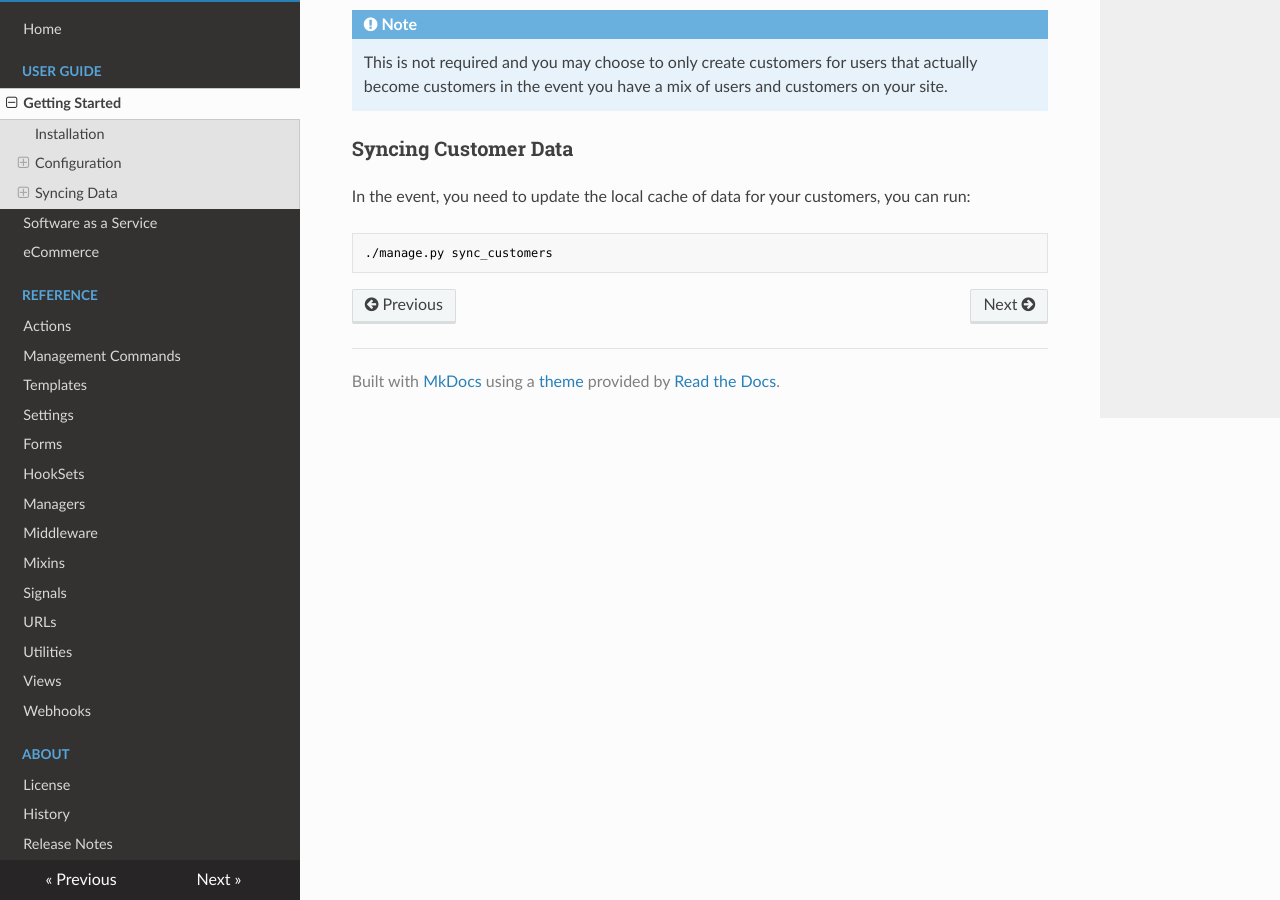
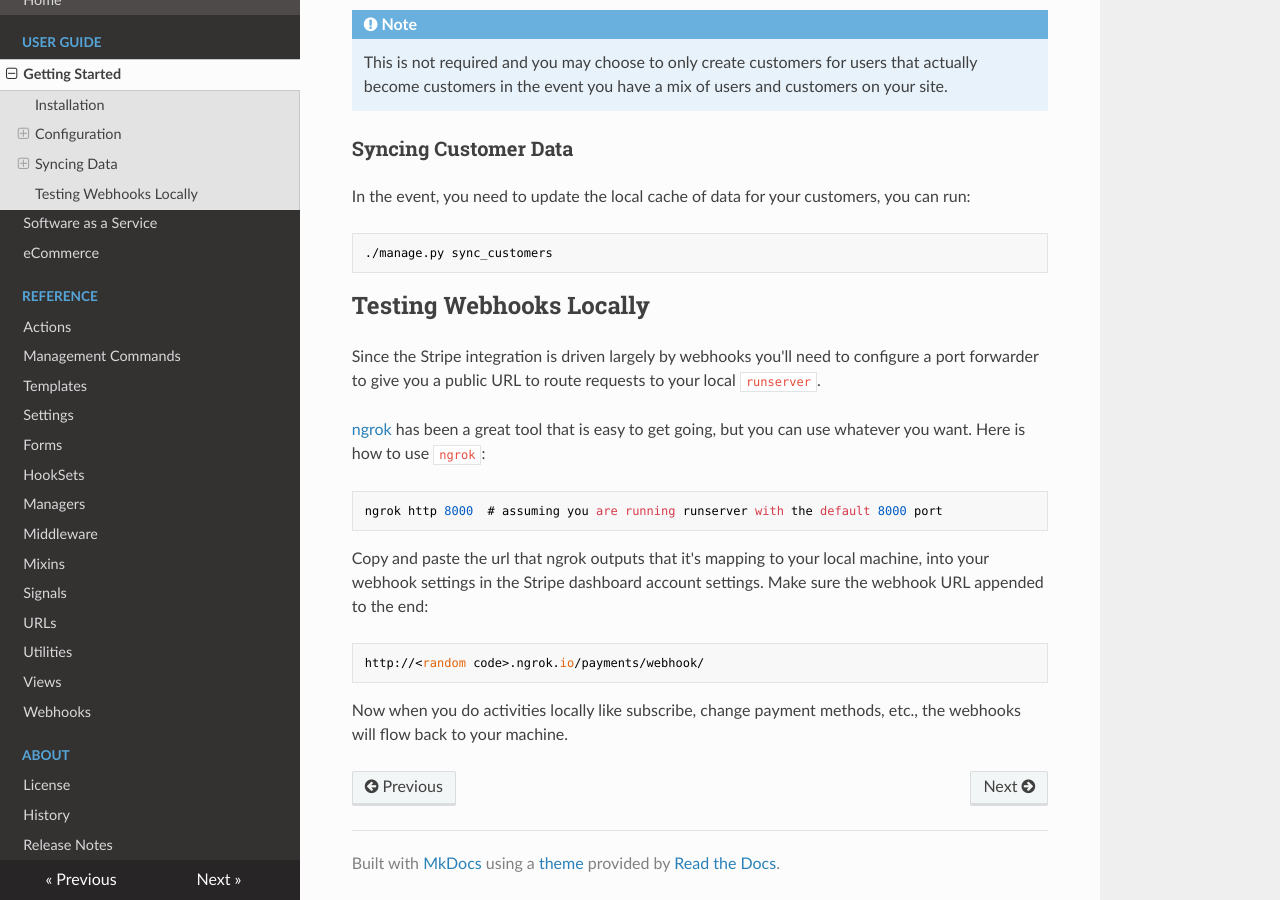
Before and after one commit to pinax/pinax-stripe-light, an MkDocs documentation site: the page built from docs/user-guide/getting-started.md, in a window 1280 px wide and 900 px high, scrolled down 4197 px. Built offline with MkDocs 1.6.1, drawn with Linux system fonts in a browser that asks for light colours; nearby versions of some CDN libraries; old or Windows-style settings are respelled for this version of MkDocs.

Commit message:
Add notes about testing webhooks locally
Fixes #37

```diff
--- a/docs/user-guide/getting-started.md
+++ b/docs/user-guide/getting-started.md
@@ -136,3 +136,24 @@ In the event, you need to update the local cache of data for your customers,
 you can run:
 
     ./manage.py sync_customers
+
+
+## Testing Webhooks Locally
+
+Since the Stripe integration is driven largely by webhooks you'll need to
+configure a port forwarder to give you a public URL to route requests to
+your local `runserver`.
+
+[ngrok](https://ngrok.com/) has been a great tool that is easy to get going,
+but you can use whatever you want. Here is how to use `ngrok`:
+
+    ngrok http 8000  # assuming you are running runserver with the default 8000 port
+
+Copy and paste the url that ngrok outputs that it's mapping to your local
+machine, into your webhook settings in the Stripe dashboard account settings.
+Make sure the webhook URL appended to the end:
+
+    http://<random code>.ngrok.io/payments/webhook/
+
+Now when you do activities locally like subscribe, change payment methods, etc.,
+the webhooks will flow back to your machine.
```
